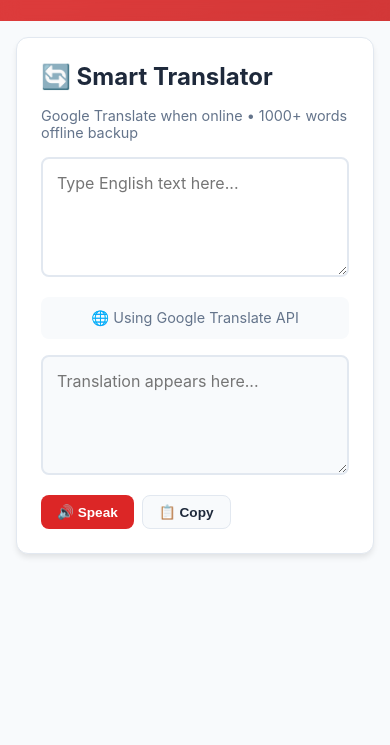
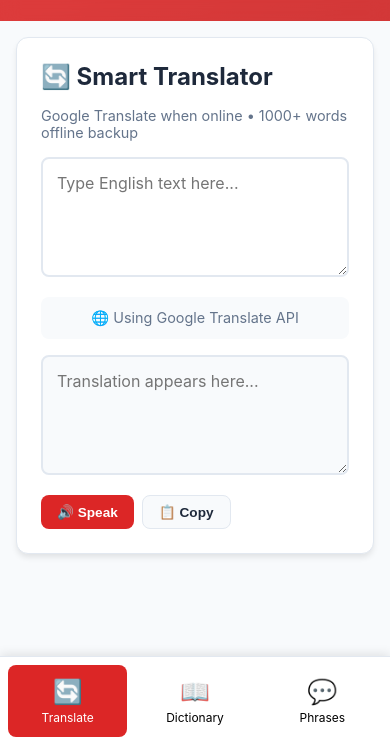
Before and after one commit to Flexasaurusrex/TalkAlbanian, a plain HTML site: page index.html in a window 390 px wide. Shown: the part 99-844 px from the top of the page. Drawn offline with Linux system fonts and the light colour scheme.

Commit message:
Update index.html

```diff
--- a/index.html
+++ b/index.html
@@ -245,9 +245,48 @@
             padding: 1rem;
         }
 
+        /* MOBILE NAVIGATION */
+        .mobile-nav {
+            display: none;
+            position: fixed;
+            bottom: 0;
+            left: 0;
+            right: 0;
+            background: white;
+            border-top: 1px solid var(--border);
+            padding: 0.5rem;
+            gap: 0.5rem;
+            z-index: 100;
+            box-shadow: 0 -2px 10px rgba(0,0,0,0.1);
+        }
+
+        .mobile-nav-item {
+            flex: 1;
+            padding: 0.75rem 0.5rem;
+            text-align: center;
+            border-radius: 8px;
+            cursor: pointer;
+            font-size: 0.75rem;
+            transition: all 0.2s;
+            display: flex;
+            flex-direction: column;
+            align-items: center;
+            gap: 0.25rem;
+        }
+
+        .mobile-nav-item span:first-child {
+            font-size: 1.5rem;
+        }
+
+        .mobile-nav-item.active {
+            background: var(--primary);
+            color: white;
+        }
+
         @media (max-width: 768px) {
             .sidebar { display: none; }
-            .content-area { padding: 1rem; }
+            .content-area { padding: 1rem; padding-bottom: 80px; }
+            .mobile-nav { display: flex; }
         }
     </style>
 </head>
@@ -322,6 +361,22 @@
                         <div id="phrasesList"></div>
                     </div>
                 </div>
+            </div>
+        </div>
+
+        <!-- MOBILE BOTTOM NAV -->
+        <div class="mobile-nav">
+            <div class="mobile-nav-item active" onclick="showTab('translator')">
+                <span>🔄</span>
+                <span>Translate</span>
+            </div>
+            <div class="mobile-nav-item" onclick="showTab('dictionary')">
+                <span>📖</span>
+                <span>Dictionary</span>
+            </div>
+            <div class="mobile-nav-item" onclick="showTab('phrases')">
+                <span>💬</span>
+                <span>Phrases</span>
             </div>
         </div>
     </div>
@@ -622,12 +677,12 @@
         // TAB SWITCHING
         function showTab(tabId) {
             document.querySelectorAll('.tab-content').forEach(el => el.classList.remove('active'));
-            document.querySelectorAll('.nav-item').forEach(el => el.classList.remove('active'));
+            document.querySelectorAll('.nav-item, .mobile-nav-item').forEach(el => el.classList.remove('active'));
 
             document.getElementById(tabId).classList.add('active');
 
-            document.querySelectorAll('.nav-item').forEach(item => {
-                if (item.getAttribute('onclick').includes(tabId)) {
+            document.querySelectorAll('.nav-item, .mobile-nav-item').forEach(item => {
+                if (item.getAttribute('onclick') && item.getAttribute('onclick').includes(tabId)) {
                     item.classList.add('active');
                 }
             });
```
